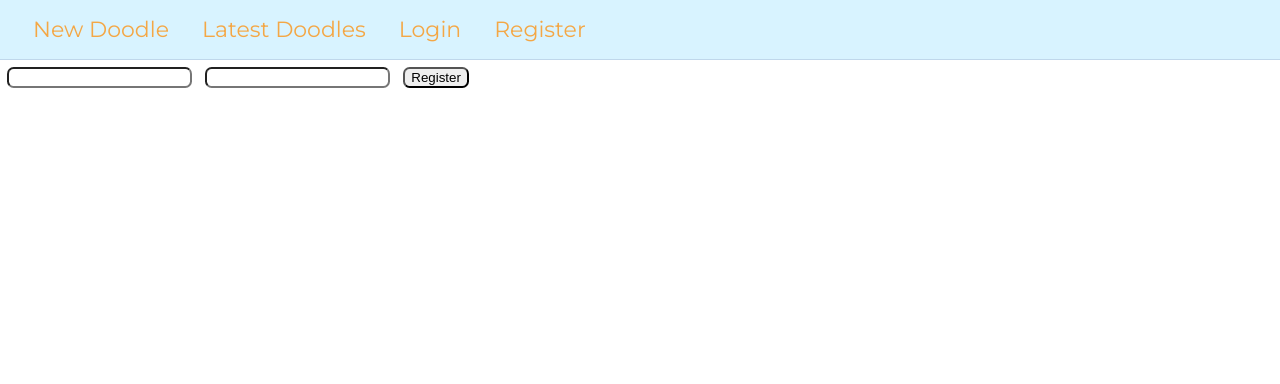
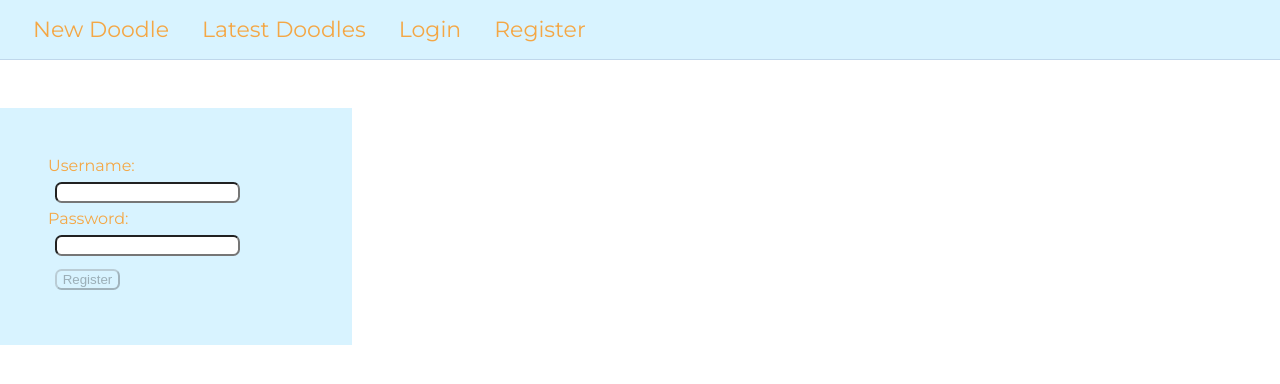
Before and after one commit to depaolif/doodledocs, a React app in the folder doodledocs-react/: page /register in a window 1280 px wide. Shown: the top 384 px of the page. Built offline with nearby package versions, Linux system fonts and the light colour scheme; the HTML template or start-up script is replaced by a standard one.

Commit message:
added validation for register and changed login

```diff
--- a/doodledocs-react/src/components/Login.js
+++ b/doodledocs-react/src/components/Login.js
@@ -65,10 +65,12 @@ class Login extends Component {
 			null
 		return (
 			<div>
-			{failMessage}
 				<form onSubmit={this.handleSubmit} className="login_signup" >
-					<label>Username: </label><input type="text" name="username" value={this.state.username} onChange={this.handleInput} /><br></br>
+					{failMessage}
+					<label>Username: </label><input type="text" name="username" value={this.state.username} onChange={this.handleInput} />
+					<br></br>
 					<label>Password: </label><input type="password" name="password" value={this.state.password} onChange={this.handleInput} />
+					<br></br>
 					<input type="submit" value="Login" id="button"/>
 				</form>
 			</div>
--- a/doodledocs-react/src/components/Register.js
+++ b/doodledocs-react/src/components/Register.js
@@ -3,6 +3,7 @@ import { connect } from 'react-redux'
 import { setToken, setUsername, setId } from '../actions/account'
 import { setImageList } from '../actions/image'
 import axios from 'axios'
+import '../css/Login.scss'
 
 class Register extends Component {
 	constructor() {
@@ -10,7 +11,9 @@ class Register extends Component {
 
 		this.state = {
 			username: '',
-			password: ''
+			password: '',
+			usernameValidation: 'empty',
+			passwordValidation: 'empty'
 		}
 
 		this.handleInput = this.handleInput.bind(this)
@@ -21,6 +24,20 @@ class Register extends Component {
 		this.setState({
 			[event.target.name]: event.target.value
 		})
+		this.validateInput(event.target.name, event.target.value)
+	}
+
+	validateInput(input, value) {
+		const stateInput = input === 'username' ? 'usernameValidation' : 'passwordValidation'
+		if (value.length >= 6 && !/\W/.test(value)) {
+			this.setState({
+				[stateInput]: true
+			});
+		} else {
+			this.setState({
+				[stateInput]: false
+			});
+		}
 	}
 
 	handleSubmit(event) {
@@ -51,11 +68,18 @@ class Register extends Component {
 	}
 
 	render() {
+		const usernameValid = this.state.usernameValidation ? null : <div>Your username is invalid.</div>
+		const passwordValid = this.state.passwordValidation ? null : <div>Your password is invalid.</div>
+	const isDisabled = this.state.usernameValidation === true && this.state.passwordValidation === true ? null : 'disabled'
 		return (
-			<form onSubmit={this.handleSubmit}>
-				<input type="text" name="username" value={this.state.username} onChange={this.handleInput} />
-				<input type="password" name="password" value={this.state.password} onChange={this.handleInput} />
-				<input type="submit" value="Register" />
+			<form onSubmit={this.handleSubmit} className="login_signup" >
+				<label>Username: </label><input type="text" name="username" value={this.state.username} onChange={this.handleInput} />
+				<br></br>
+				{usernameValid}
+				<label>Password: </label><input type="password" name="password" value={this.state.password} onChange={this.handleInput} />
+				{passwordValid}
+				<br></br>
+				<input type="submit" value="Register" id="button" disabled={isDisabled}/>
 			</form>
 		)
 	}
```
